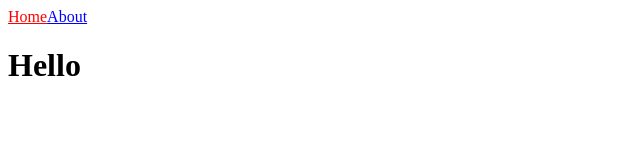
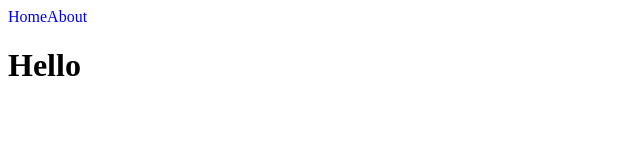
Before and after one commit to hwan20c/hi-next12, a Next.js app: page / in a window 1280 px wide. Shown: the top 160 px of the page, without its empty margins (0-640 px from the left). Built offline with nearby package versions, Linux system fonts and the light colour scheme.

Commit message:
update : CSS module

```diff
--- a/compnents/NavBar.js
+++ b/compnents/NavBar.js
@@ -1,15 +1,27 @@
 import Link from "next/link";
 import { useRouter } from "next/router";
+import styles from "./NavBar.module.css";
 
 export default function NavBar() {
   const router = useRouter();
   return (
     <nav>
       <Link href="/">
-        <a style={{ color: router.pathname === "/" ? "red" : "blue" }}>Home</a>
+        <a
+          className={`${styles.link} ,${
+            router.pathname === "/" ? styles.active : ""
+          }`}
+        >
+          Home
+        </a>
       </Link>
       <Link href="about">
-        <a style={{ color: router.pathname === "/about" ? "red" : "blue" }}>
+        <a
+          className={[
+            styles.link,
+            router.pathname === "/about" ? styles.active : "",
+          ].join(" ")}
+        >
           About
         </a>
       </Link>
--- /dev/null
+++ b/compnents/NavBar.module.css
@@ -0,0 +1,7 @@
+.link {
+  text-decoration: none;
+}
+
+.active {
+  color: tomato;
+}
```
